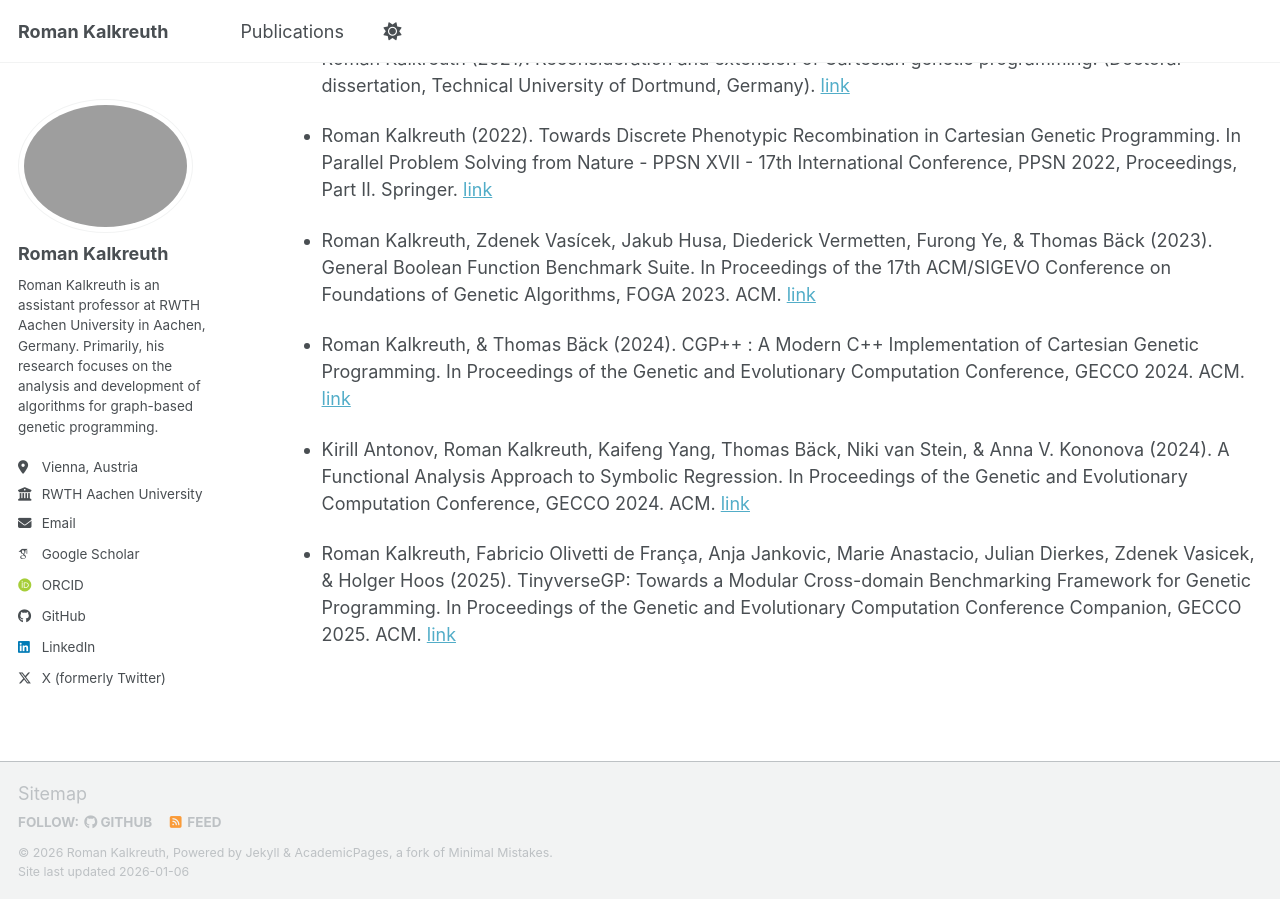
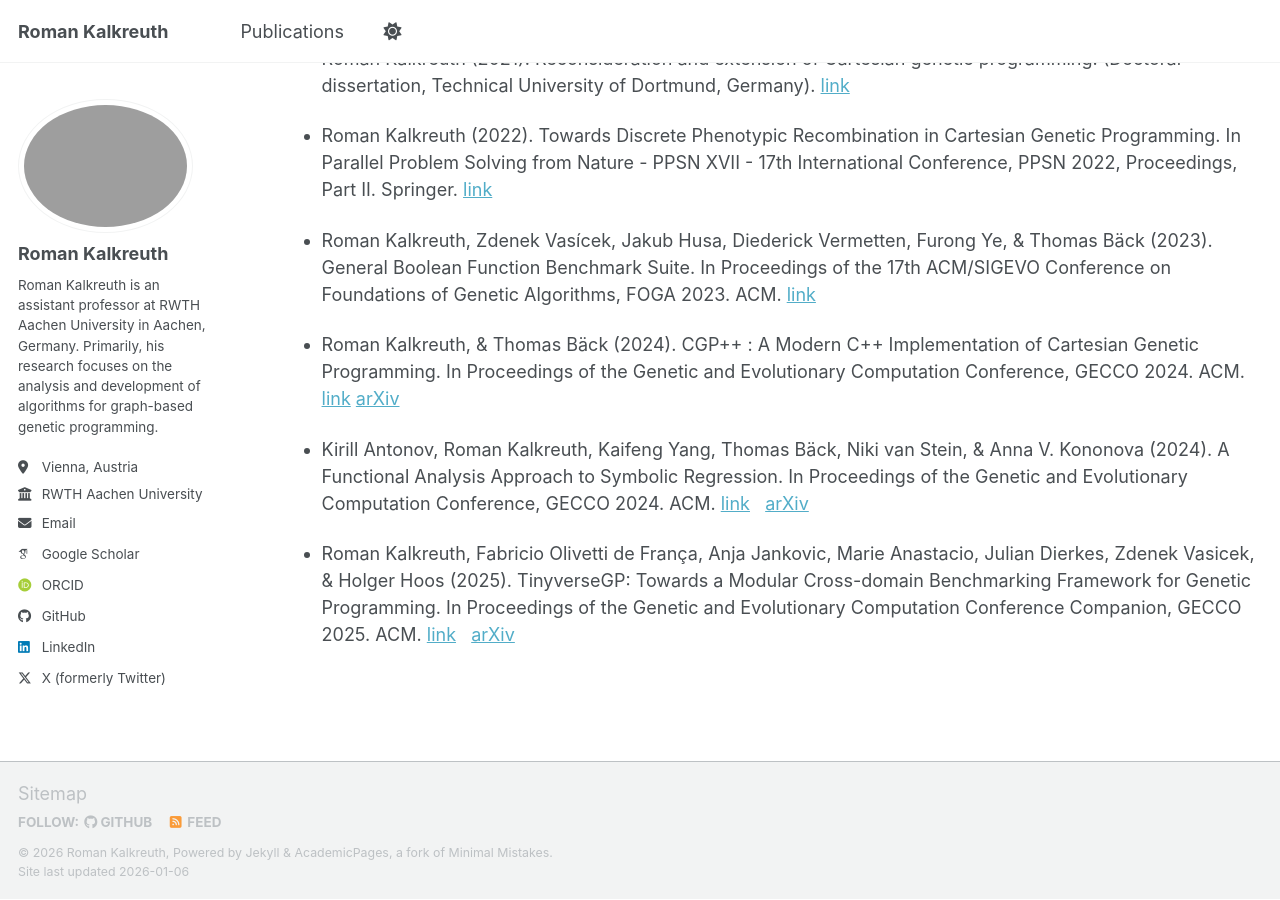
Before and after one commit to RomanKalkreuth/romankalkreuth.github.io, a Jekyll site: the page built from _pages/publications.md, in a window 1280 px wide and 900 px high, scrolled down 514 px. Built offline with Jekyll 4.4.1, drawn with Linux system fonts in a browser that asks for light colours; some web fonts are replaced; a script bundle is joined from its source files by our own code; library files that are not in the unit come from our copies.

Commit message:
Update publications.md

```diff
--- a/_pages/publications.md
+++ b/_pages/publications.md
@@ -21,8 +21,8 @@ Selection of 10 publications that reflect my research scope. More information on
 
 * Roman Kalkreuth, Zdenek Vasícek, Jakub Husa, Diederick Vermetten, Furong Ye, & Thomas Bäck (2023). General Boolean Function Benchmark Suite. In Proceedings of the 17th ACM/SIGEVO Conference on Foundations of Genetic Algorithms, FOGA 2023. ACM. [link](https://dl.acm.org/doi/abs/10.1145/3594805.3607131)
 
-* Roman Kalkreuth, & Thomas Bäck (2024). CGP++ : A Modern C++ Implementation of Cartesian Genetic Programming. In Proceedings of the Genetic and Evolutionary Computation Conference, GECCO 2024. ACM. [link](https://dl.acm.org/doi/10.1145/3638529.3654092)
+* Roman Kalkreuth, & Thomas Bäck (2024). CGP++ : A Modern C++ Implementation of Cartesian Genetic Programming. In Proceedings of the Genetic and Evolutionary Computation Conference, GECCO 2024. ACM. [link](https://dl.acm.org/doi/10.1145/3638529.3654092) [arXiv](https://arxiv.org/pdf/2406.09038)
 
-* Kirill Antonov, Roman Kalkreuth, Kaifeng Yang, Thomas Bäck, Niki van Stein, & Anna V. Kononova (2024). A Functional Analysis Approach to Symbolic Regression. In Proceedings of the Genetic and Evolutionary Computation Conference, GECCO 2024. ACM. [link](https://dl.acm.org/doi/10.1145/3638529.3654079)
+* Kirill Antonov, Roman Kalkreuth, Kaifeng Yang, Thomas Bäck, Niki van Stein, & Anna V. Kononova (2024). A Functional Analysis Approach to Symbolic Regression. In Proceedings of the Genetic and Evolutionary Computation Conference, GECCO 2024. ACM. [link](https://dl.acm.org/doi/10.1145/3638529.3654079) &nbsp; [arXiv](https://arxiv.org/pdf/2402.06299)
 
-* Roman Kalkreuth, Fabricio Olivetti de França, Anja Jankovic, Marie Anastacio, Julian Dierkes, Zdenek Vasicek, & Holger Hoos (2025). TinyverseGP: Towards a Modular Cross-domain Benchmarking Framework for Genetic Programming. In Proceedings of the Genetic and Evolutionary Computation Conference Companion, GECCO 2025. ACM. [link](https://dl.acm.org/doi/10.1145/3712255.3726697)
+* Roman Kalkreuth, Fabricio Olivetti de França, Anja Jankovic, Marie Anastacio, Julian Dierkes, Zdenek Vasicek, & Holger Hoos (2025). TinyverseGP: Towards a Modular Cross-domain Benchmarking Framework for Genetic Programming. In Proceedings of the Genetic and Evolutionary Computation Conference Companion, GECCO 2025. ACM. [link](https://dl.acm.org/doi/10.1145/3712255.3726697) &nbsp; [arXiv](https://arxiv.org/pdf/2504.10253)
```
